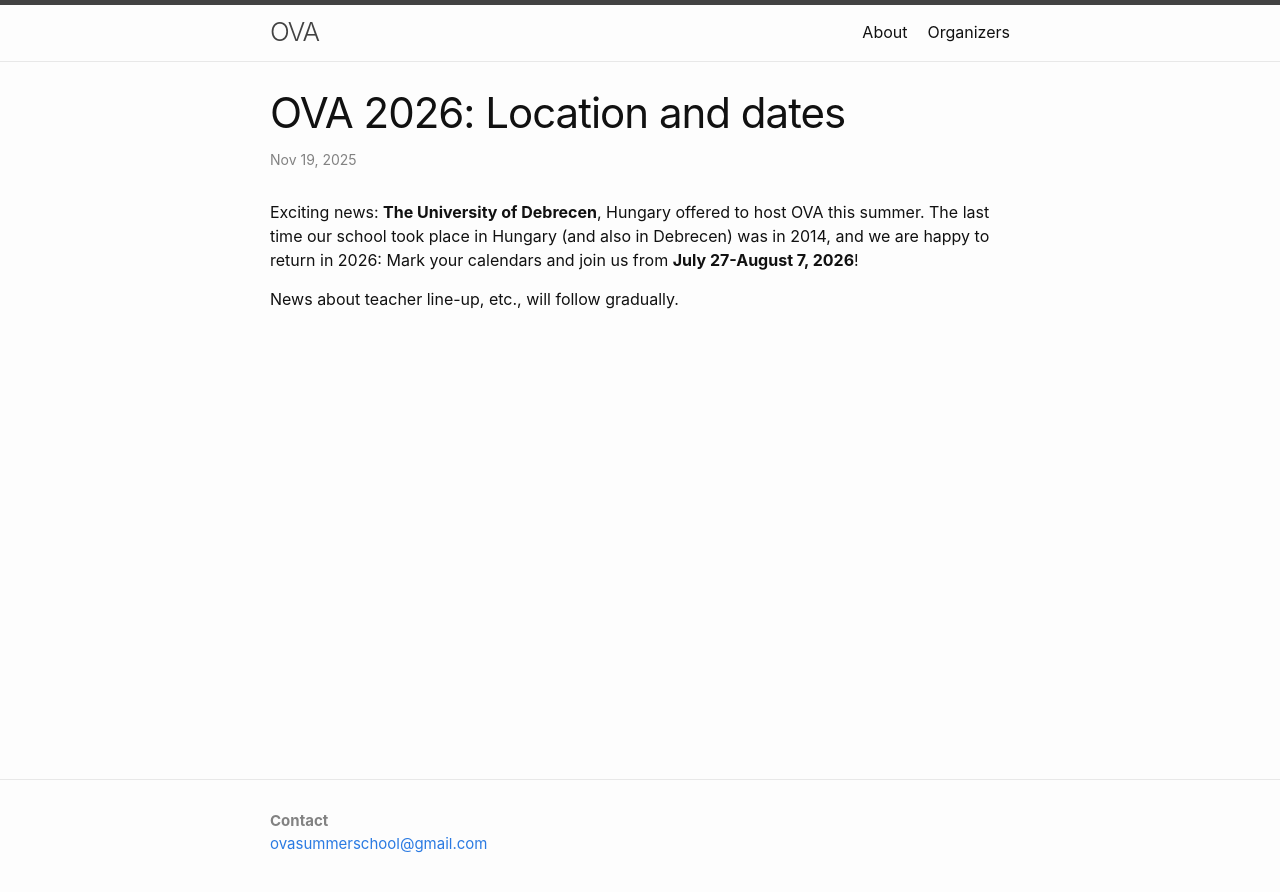
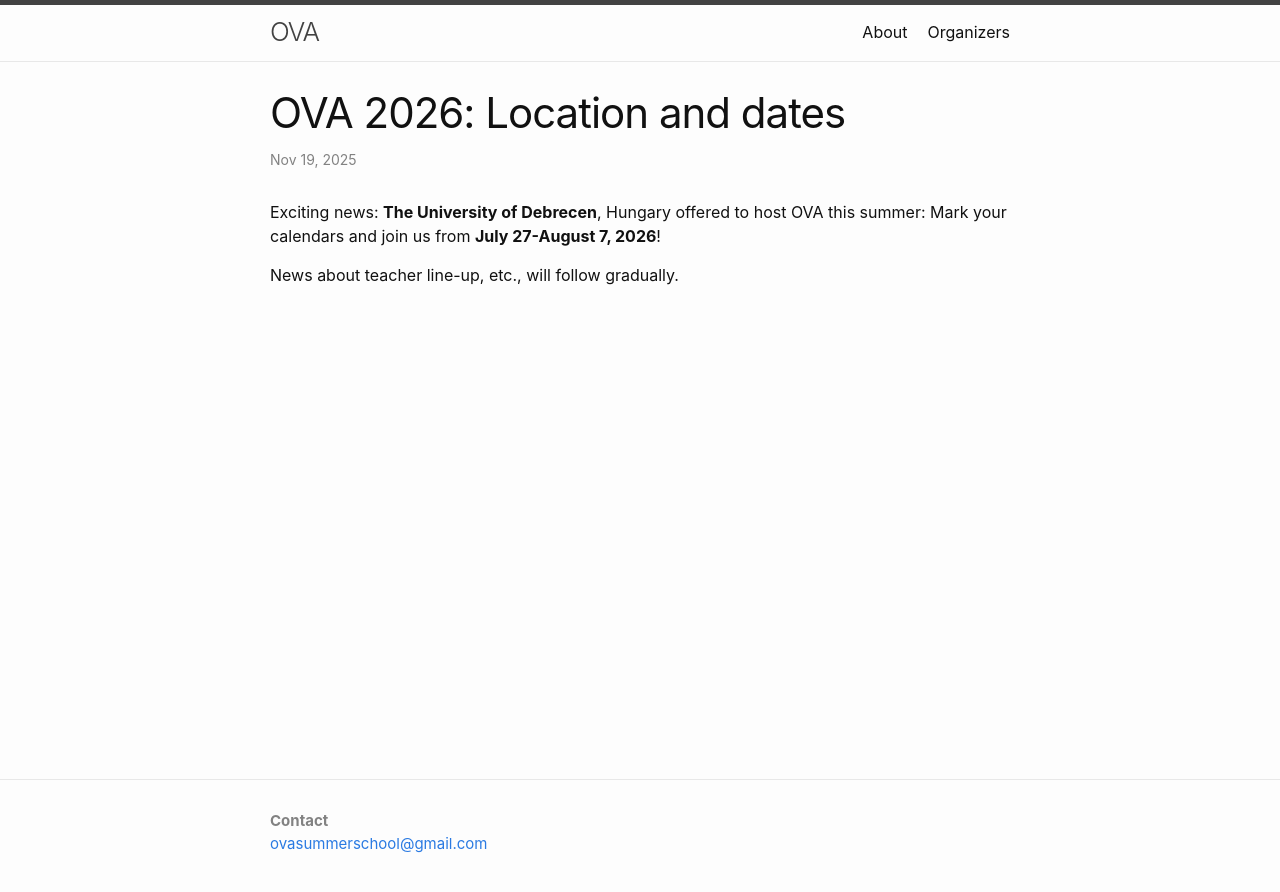
Before and after one commit to ovaschool/ovaschool.github.io, a Jekyll site: the page built from _posts/2025-11-19-ova26locationdates.markdown, in a window 1280 px wide. Shown: the top 892 px of the page. Built offline with Jekyll 4.4.1, drawn with Linux system fonts in a browser that asks for light colours.

Commit message:
Update 2025-11-19-ova26locationdates.markdown

```diff
--- a/_posts/2025-11-19-ova26locationdates.markdown
+++ b/_posts/2025-11-19-ova26locationdates.markdown
@@ -7,8 +7,7 @@ date:   2025-11-19 21:00:00 +0100
 ---
 
 Exciting news: **The University of Debrecen**, Hungary offered to host OVA this
-summer. The last time our school took place in Hungary (and also in Debrecen)
-was in 2014, and we are happy to return in 2026: Mark your calendars and join us
+summer: Mark your calendars and join us
 from **July 27-August 7, 2026**!
 
 News about teacher line-up, etc., will follow gradually.
```
